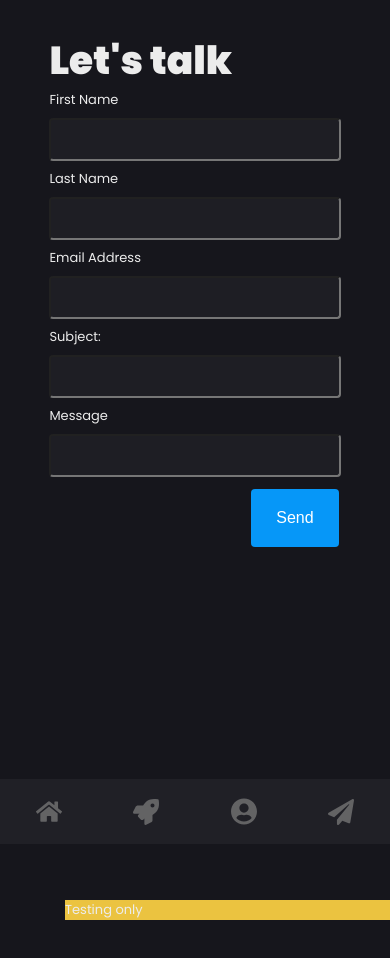
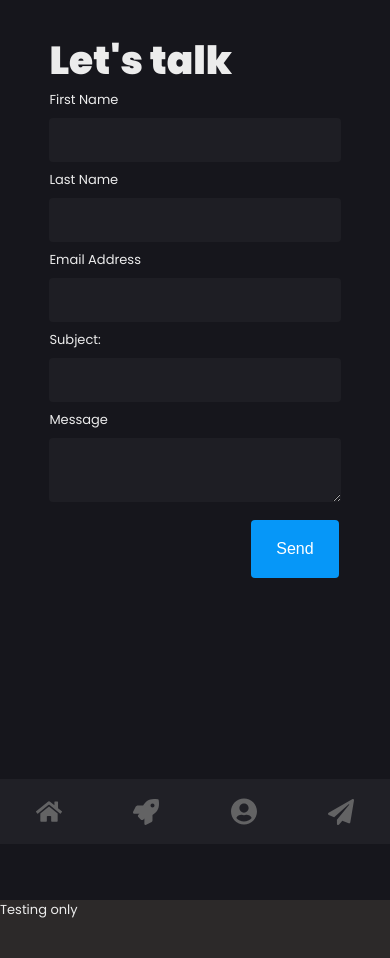
Before and after one commit to neziarxdxd/my-app, a React (Create React App) app: page /contact in a window 390 px wide. Before the commit the page ends 920 px from the top, so only its background shows below. Built offline with nearby package versions, Linux system fonts and the light colour scheme.

Commit message:
add footer

```diff
--- a/src/App.css
+++ b/src/App.css
@@ -10,6 +10,7 @@
 
 html,
 body {
+
   height: 100%;
   margin: 0;
 }
@@ -177,6 +178,7 @@ main {
   align-items: center;
 }
 .input-label-s{
+  border-style: hidden;
   background-color:#1e1e24;
   width: 100%;
   padding: 12px 20px;
@@ -185,6 +187,7 @@ display: inline-block;
   color: #fff;
   border-radius: 4px;
   box-sizing: border-box;
+  font-family: Poppins;
 }
 .contact-menu{
   padding-top: 5%;
@@ -420,7 +423,9 @@ border-radius: 4px;
     margin-bottom: 100px;
   }
   .footer{
-    margin-bottom: 70px;
+    margin-bottom: 60px;
+    height:60px;
+    margin-left: 0;
   }
 }
 
--- a/src/ContactMe/ContactMe.js
+++ b/src/ContactMe/ContactMe.js
@@ -26,7 +26,7 @@ function ContactMe() {
                 </div>
                 <div className="label-card">
                     <div className="label-name">Message</div>
-                    <div className="input-name"><input className="input-label-s" type="text"/></div>
+                    <div className="input-name"><textarea className="input-label-s" type="text"/></div>
                 </div>
                 <div className="label-card-button">
 
--- a/src/index.css
+++ b/src/index.css
@@ -12,6 +12,7 @@ code {
 
 .footer{
   margin-left:5rem;
-  background-color: rgb(235, 195, 64);
+  background-color:#2c2929;
+  height:50px;
 
 }
```
Lines whose indentation alone changed are shown as unchanged.
